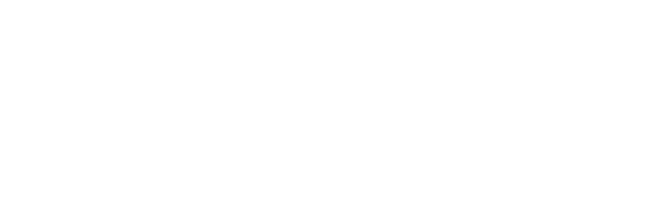
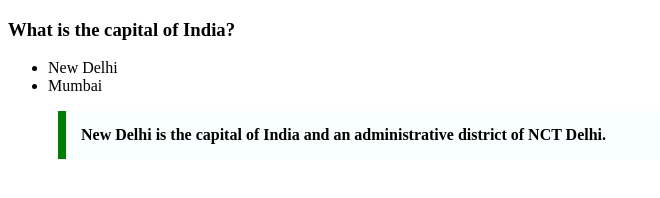
Before and after one commit to acciojob/trivia-kaliprasadp7, a website: page main.html in a window 1280 px wide. Shown: the whole page, without its empty margins (0-660 px from the left). Drawn offline with Linux system fonts and the light colour scheme.

Commit message:
created a submission

```diff
--- a/main.html
+++ b/main.html
@@ -8,6 +8,16 @@
 
 <body>
 	<!-- the entire body must be written by student -->
+
+	<div>
+		<h3>What is the capital of India?</h3>
+		<ul>
+			<li>New Delhi</li>
+			<li>Mumbai</li>
+		</ul>
+
+		<blockquote><p>New Delhi is the capital of India and an administrative district of NCT Delhi.</p></blockquote>
+	</div>
     <script type="text/javascript" src="./script.js">
 </script>
 
--- a/styles.css
+++ b/styles.css
@@ -1,2 +1,10 @@
 
 /* Your CSS Code here. */
+p{
+	max-width: 600px;
+	margin: 10px;
+	padding: 15px;
+	border-left: 8px solid green;
+	font-weight:bold;
+	background-color: #f8fffe;
+}
```
